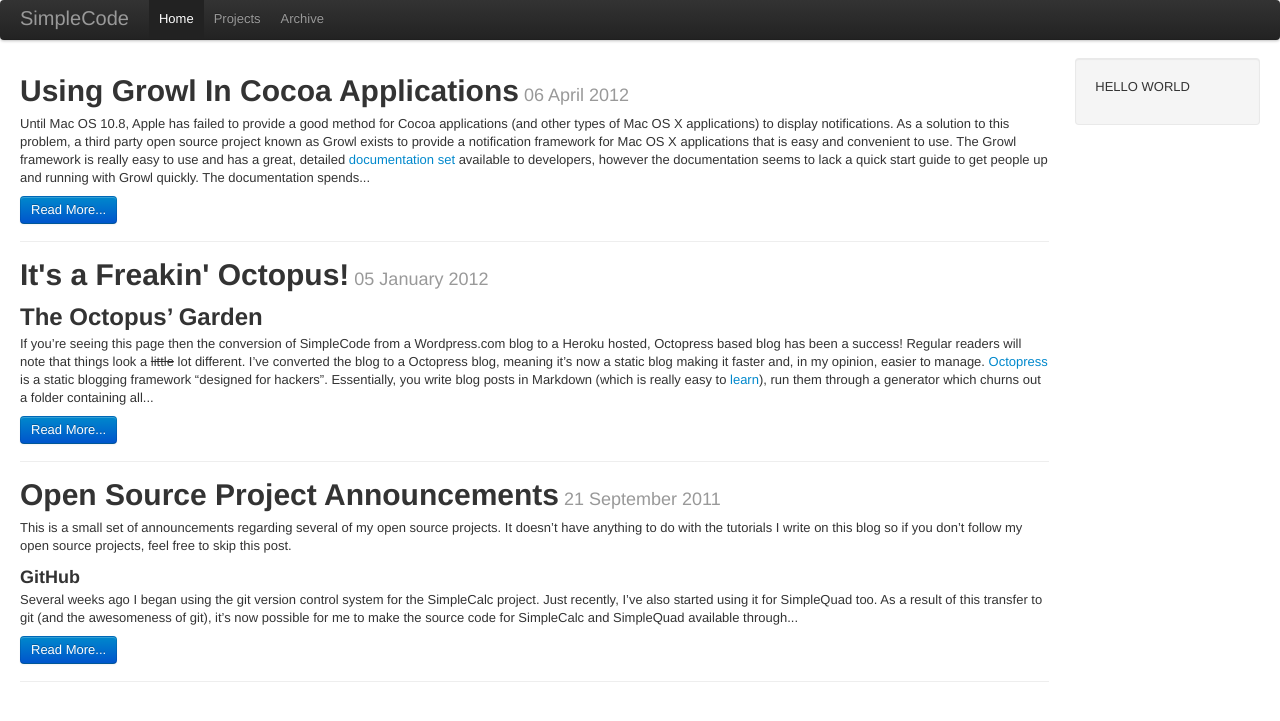
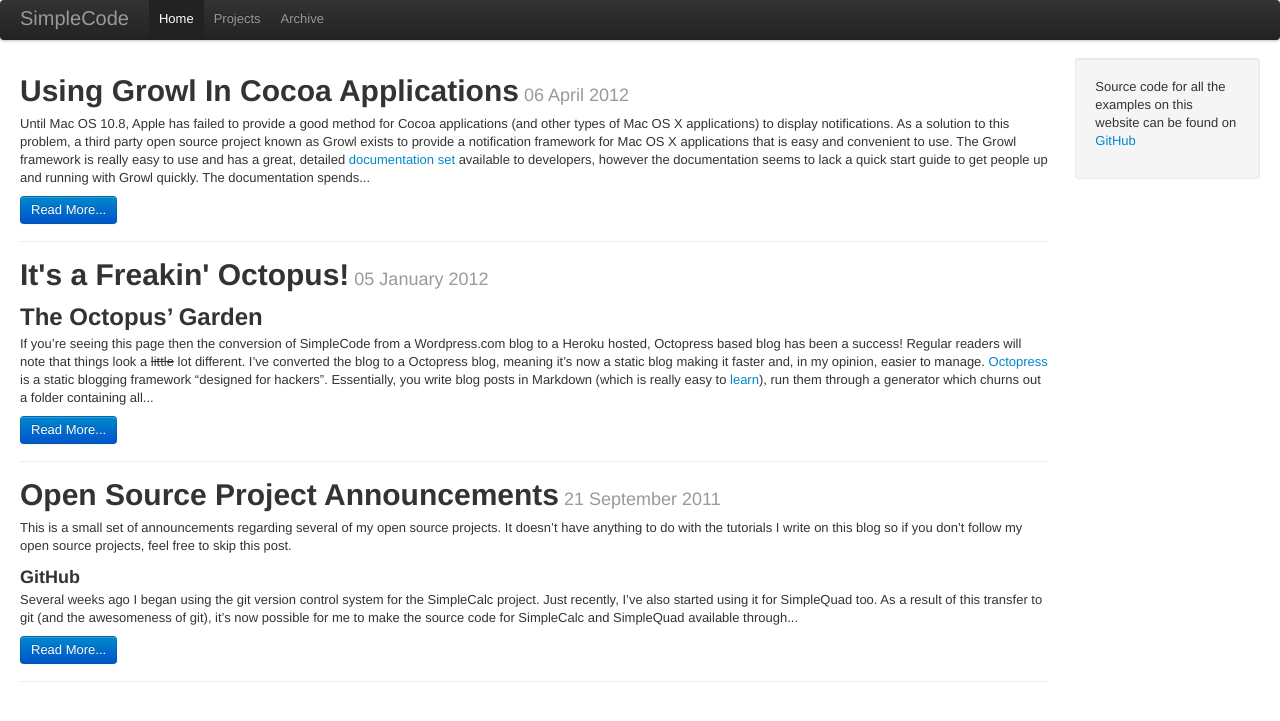
Before and after one commit to alexjohnj/SimpleCode, a Jekyll site: the page built from index.html, in a window 1280 px wide. Shown: the top 721 px of the page. Built offline with Jekyll 4.4.1, drawn with Linux system fonts in a browser that asks for light colours.

Commit message:
Added an aside to the sidebar.

```diff
--- /dev/null
+++ b/_includes/githubrepo.html
@@ -0,0 +1 @@
+<p>Source code for all the examples on this website can be found on <a href="https://github.com/alexjohnj/simplecode-sample-source">GitHub</a></p>
--- a/_layouts/default.html
+++ b/_layouts/default.html
@@ -30,7 +30,7 @@
 			</div>
 			<div class="span2">
 				<div class="well">
-			  <p>HELLO WORLD</p>
+			  {% include githubrepo.html %}
 		  </div>
 			</div>
 		  </div>
```
